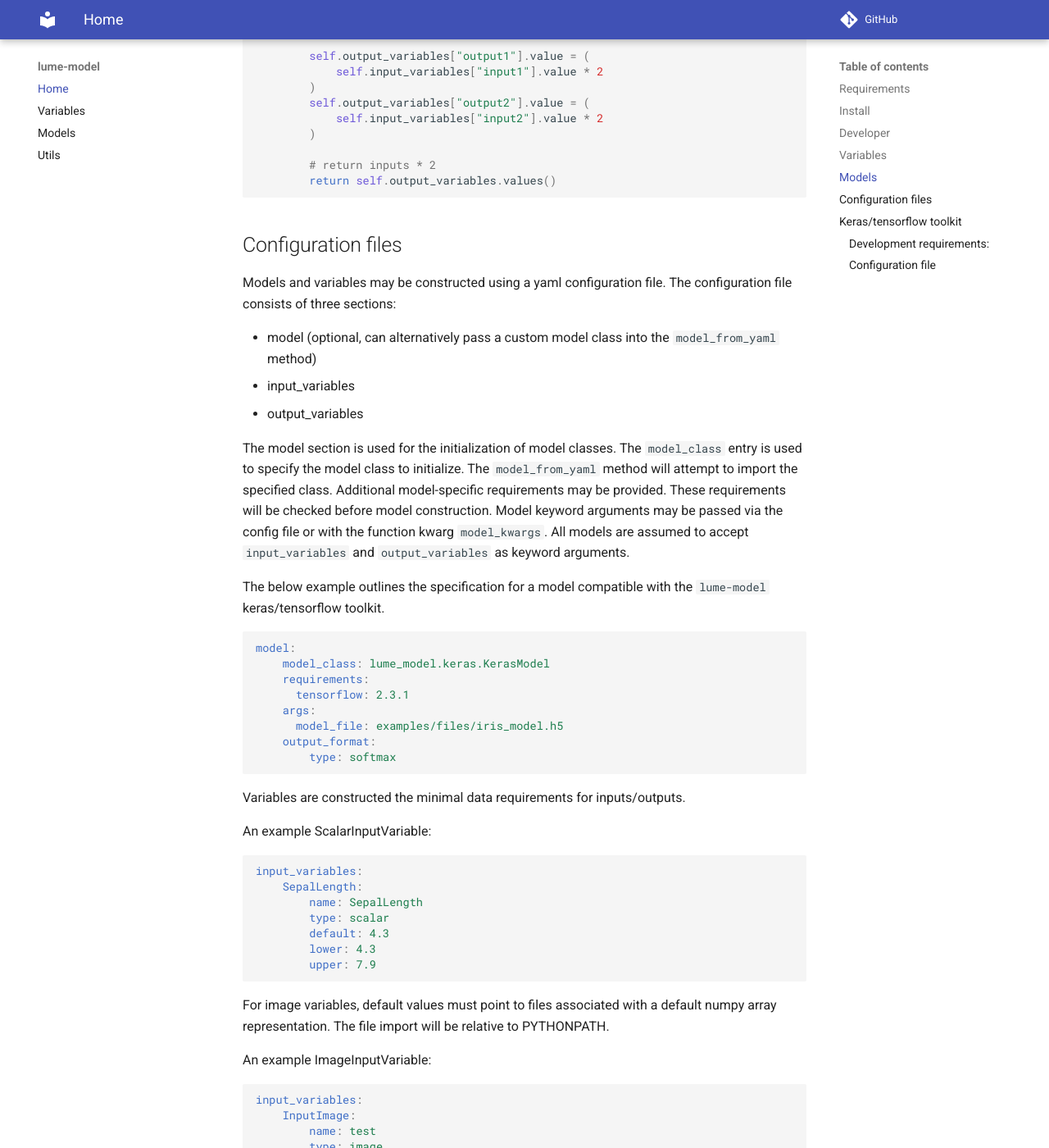
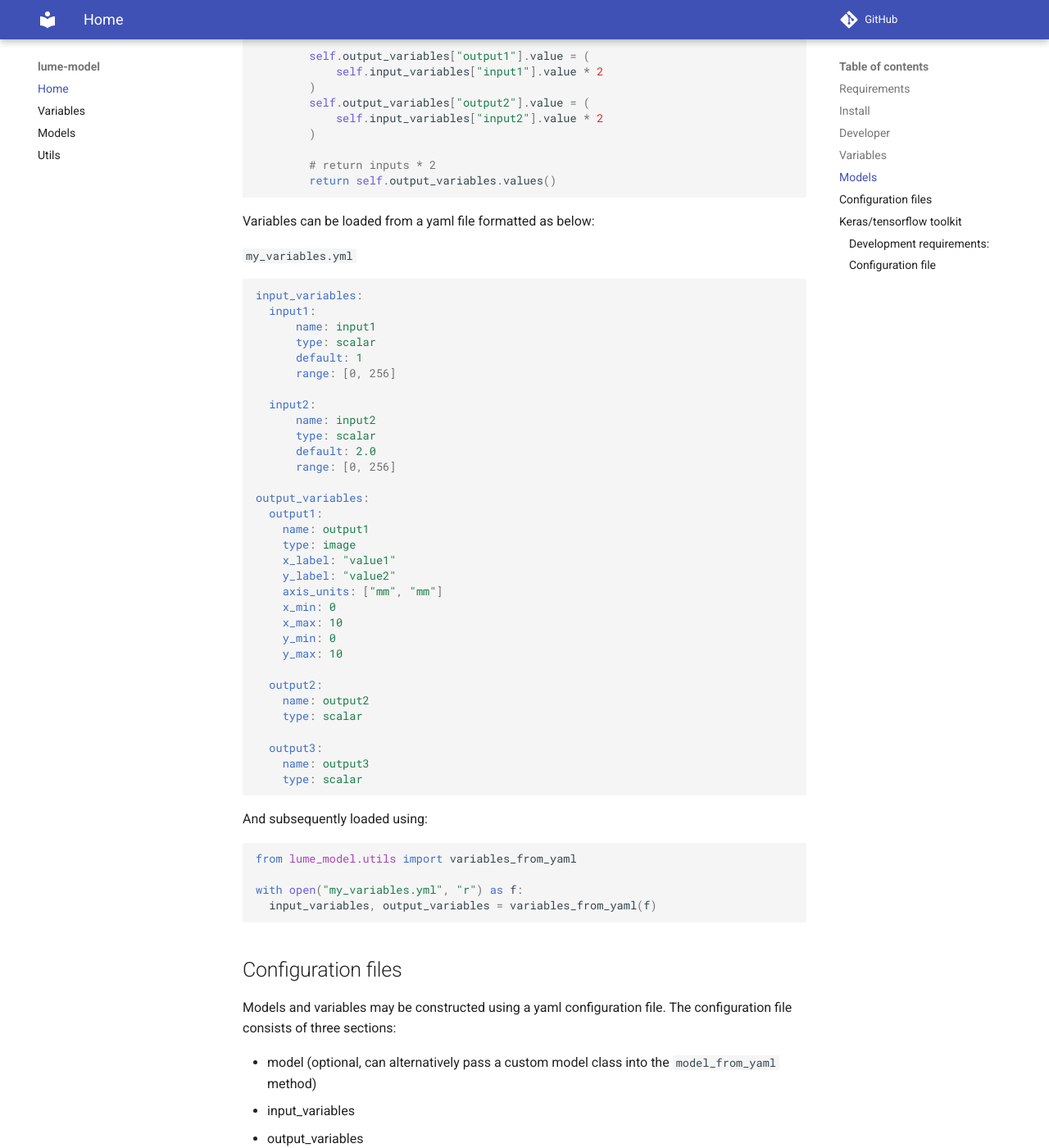
Before and after one commit to slaclab/lume-model, an MkDocs documentation site: the page built from docs/index.md, in a window 1280 px wide and 1400 px high, scrolled down 2378 px. Shown: the whole window at 82% size. Built offline with MkDocs 1.6.1 and Material for MkDocs 9.7.7, drawn with Linux system fonts in a browser that asks for light colours; comment, search, counter and statistics services are not loaded.

Commit message:
Add loading of variables from yaml

````diff
--- a/docs/index.md
+++ b/docs/index.md
@@ -96,6 +96,53 @@ class ExampleModel(BaseModel):
         # return inputs * 2
         return self.output_variables.values()
 ```
+
+Variables can be loaded from a yaml file formatted as below:
+
+`my_variables.yml`
+```yaml
+input_variables:
+  input1:
+      name: input1
+      type: scalar
+      default: 1
+      range: [0, 256]
+
+  input2:
+      name: input2
+      type: scalar
+      default: 2.0
+      range: [0, 256]
+
+output_variables:
+  output1:
+    name: output1
+    type: image
+    x_label: "value1"
+    y_label: "value2"
+    axis_units: ["mm", "mm"]
+    x_min: 0
+    x_max: 10
+    y_min: 0
+    y_max: 10
+
+  output2:
+    name: output2
+    type: scalar
+
+  output3:
+    name: output3
+    type: scalar
+```
+
+And subsequently loaded using:
+```python
+from lume_model.utils import variables_from_yaml
+
+with open("my_variables.yml", "r") as f:
+  input_variables, output_variables = variables_from_yaml(f)
+```
+
 
 ## Configuration files
 
````
